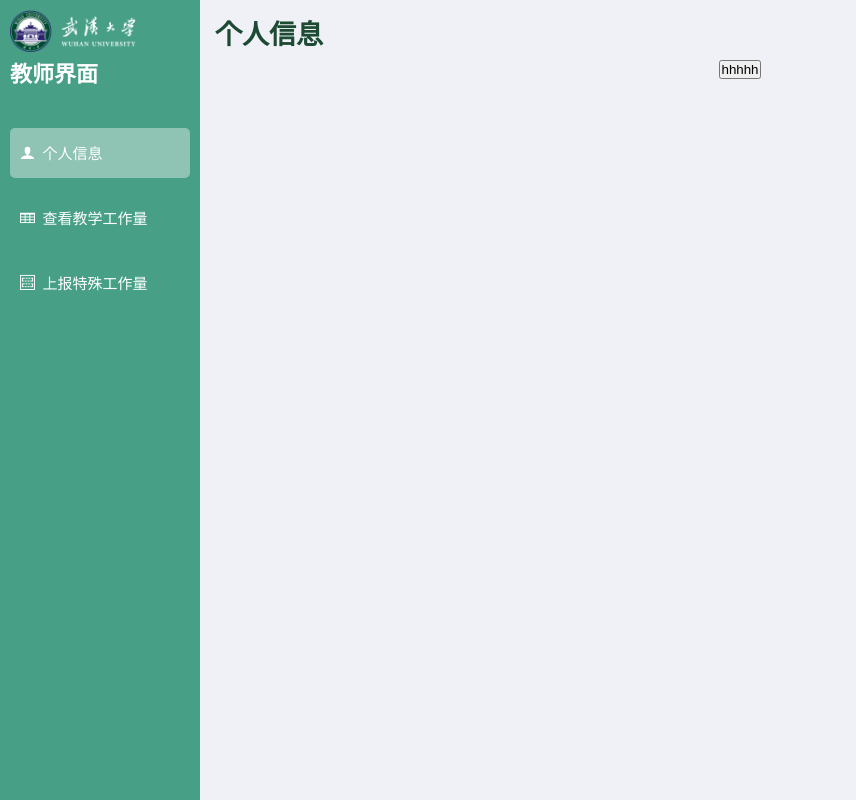
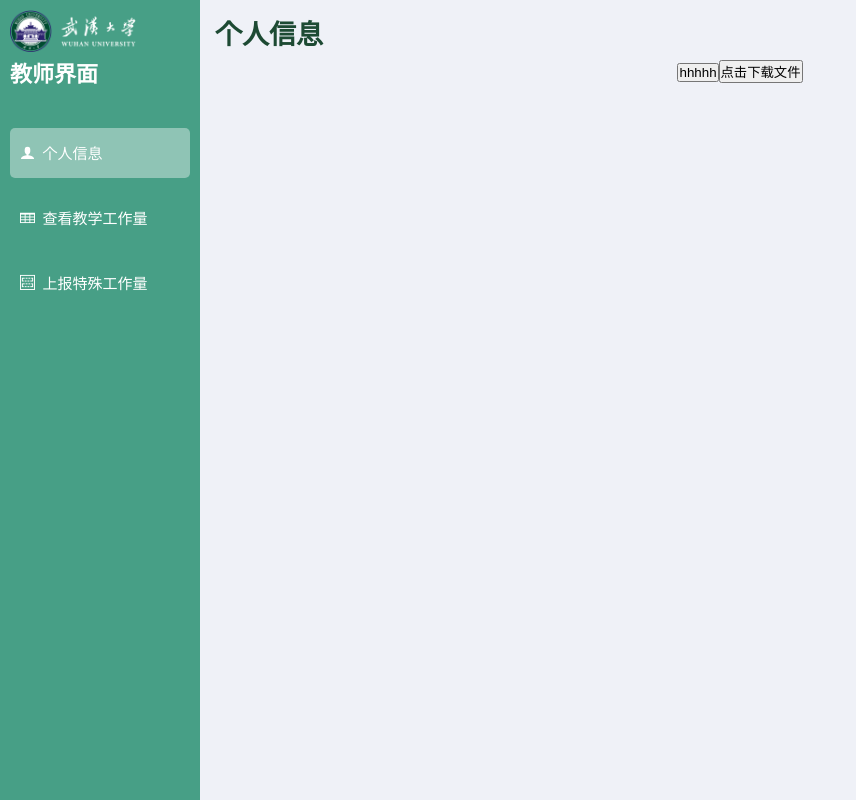
Before and after one commit to weiwant/hotsummer, a Vue app: page /teacherhome/PersonalInfo in a window 1280 px wide. Shown: the whole page, without its empty margins (0-856 px from the left). Built offline with nearby package versions, Linux system fonts and the light colour scheme.

Commit message:
上传文件尝试，不要merge这个

```diff
--- a/src/components/Teacher/TeacherPersonalInfo.vue
+++ b/src/components/Teacher/TeacherPersonalInfo.vue
@@ -4,6 +4,7 @@
   <div class="componentWrapper">
     <div class="componentSectionTitle">个人信息</div>
     <button @click="test">hhhhh</button>
+    <button @click="downloadFile">点击下载文件</button>
   </div>
 </template>
 
@@ -81,8 +82,28 @@ export default {
           console.log(res);
         });
     },
-  },
-};
+
+    downloadFile(){
+        this.$axios({
+        method: "get",
+        url: "/dafw/cljsdc",
+        params: data,
+        responseType: "blob"
+      })
+        .then(res => {
+        let blob = new Blob([res]);
+        let downloadElement = document.createElement("a");
+        let href = window.URL.createObjectURL(blob); //创建下载的链接
+        downloadElement.href = href;
+        downloadElement.download = "证明文件.xls"; //下载后文件名
+        document.body.appendChild(downloadElement);
+        downloadElement.click(); //点击下载
+        document.body.removeChild(downloadElement); //下载完成移除元素
+        window.URL.revokeObjectURL(href); //释放掉blob对象
+      })
+    },
+  }
+}
 </script>
 
 <style scoped>
```
